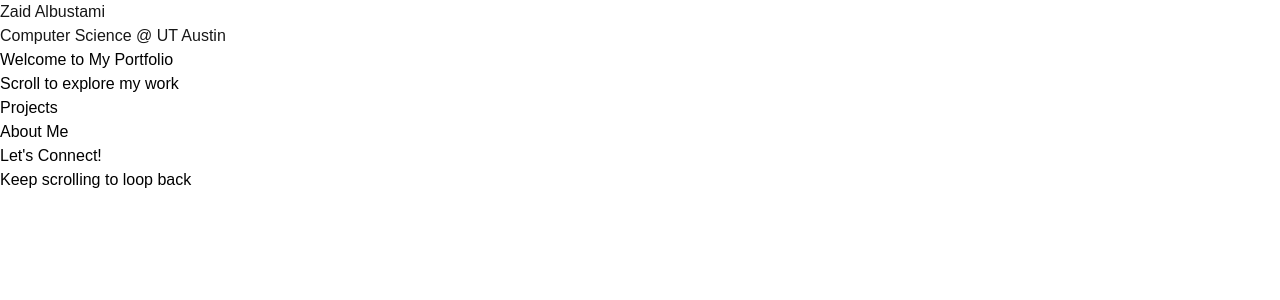
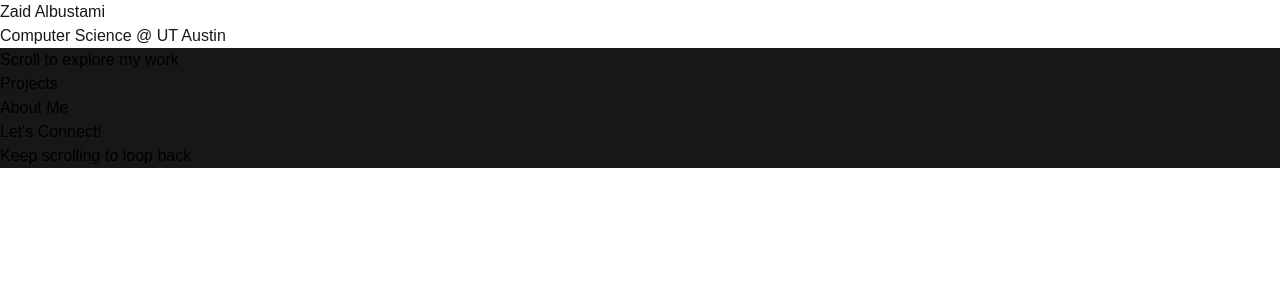
Before and after one commit to ZaidA2023/portfolio, a Next.js app: page / in a window 1280 px wide. Shown: the top 300 px of the page. Built offline with nearby package versions, Linux system fonts and the light colour scheme.

Commit message:
ooh looking nice

```diff
--- a/src/app/globals.css
+++ b/src/app/globals.css
@@ -37,3 +37,16 @@ main {
 h1 {
   white-space: "pre-line"
 }
+
+#hero {
+  background-color: #171717;
+}
+#projects {
+  background-color: #171717;
+}
+#about {
+  background-color: #171717;
+}
+#contact {
+  background-color: #171717;
+}
--- a/src/app/page.tsx
+++ b/src/app/page.tsx
@@ -24,11 +24,10 @@ export default function InfinitePortfolio() {
       setShowTitle(shouldShowTitle);
 
       // Update active section
-      const scrollPos = window.scrollY + window.innerHeight / 2;
       document.querySelectorAll('section').forEach(section => {
         const top = section.offsetTop;
         const bottom = top + section.offsetHeight;
-        if (scrollPos >= top && scrollPos <= bottom) {
+        if (bottom - (section.offsetHeight * 0.4) <= scrollY) {
           setActiveSection(section.id);
         }
       });
@@ -84,8 +83,8 @@ export default function InfinitePortfolio() {
                     }`}
                   >
                     {section.id === 'hero' && <UserCircleIcon className="w-6 h-6" />}
+                    {section.id === 'about' && <UserCircleIcon className="w-6 h-6" />}
                     {section.id === 'projects' && <CodeBracketIcon className="w-6 h-6" />}
-                    {section.id === 'about' && <UserCircleIcon className="w-6 h-6" />}
                     {section.id === 'contact' && <CommandLineIcon className="w-6 h-6" />}
                     <motion.span
                       className="text-sm font-medium"
@@ -105,13 +104,13 @@ export default function InfinitePortfolio() {
         className="min-h-screen bg-gray-50 sticky top-0"
         style={{
           scale: !showTitle ? 0.8 : 1,
-          //marginLeft: !showTitle ? '256px' : '0', // Match sidebar width
+          marginLeft: !showTitle ? '-57px' : '0', // Match sidebar width
           transition: 'all 0.3s cubic-bezier(0.4, 0, 0.2, 1)'
         }}
       >
         {/* Hero Section */}
         <section id="hero" className="h-screen flex flex-col justify-center items-center text-center px-4">
-          <h1 className="text-5xl font-bold mb-4">Welcome to My Portfolio</h1>
+          <h1 className="text-5xl font-bold mb-4"></h1>
           <p className="text-xl text-gray-600">Scroll to explore my work</p>
         </section>
 
```
